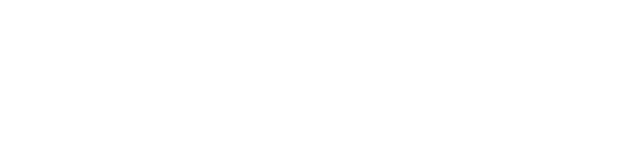
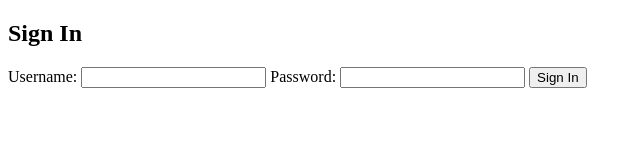
Before and after one commit to Pharesmbugua/Trial, a plain HTML site: page Index.html in a window 1280 px wide. Shown: the whole page, without its empty margins (0-641 px from the left). Drawn offline with Linux system fonts and the light colour scheme.

Commit message:
Update Index.html

```diff
--- a/Index.html
+++ b/Index.html
@@ -2,9 +2,24 @@
 <html lang="en">
 <head>
     <meta charset="UTF-8">
-    <title>Title</title>
+    <meta name="viewport" content="width=device-width, initial-scale=1.0">
+    <link rel="stylesheet" href="styles.css">
+    <title>Sign In</title>
 </head>
 <body>
+    <div class="container">
+        <h2>Sign In</h2>
+        <form id="signInForm">
+            <label for="username">Username:</label>
+            <input type="text" id="username" name="username" required>
 
+            <label for="password">Password:</label>
+            <input type="password" id="password" name="password" required>
+
+            <button type="button" onclick="signIn()">Sign In</button>
+        </form>
+    </div>
+
+    <script src="script.js"></script>
 </body>
 </html>
```
